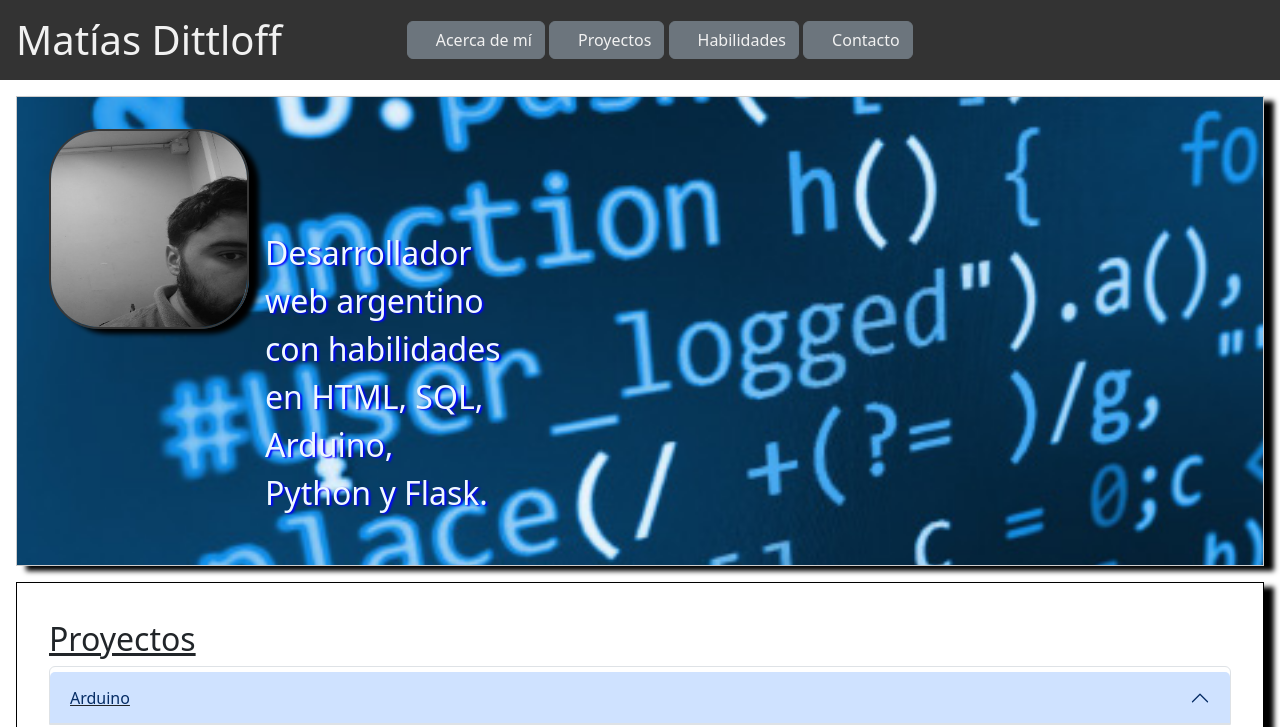
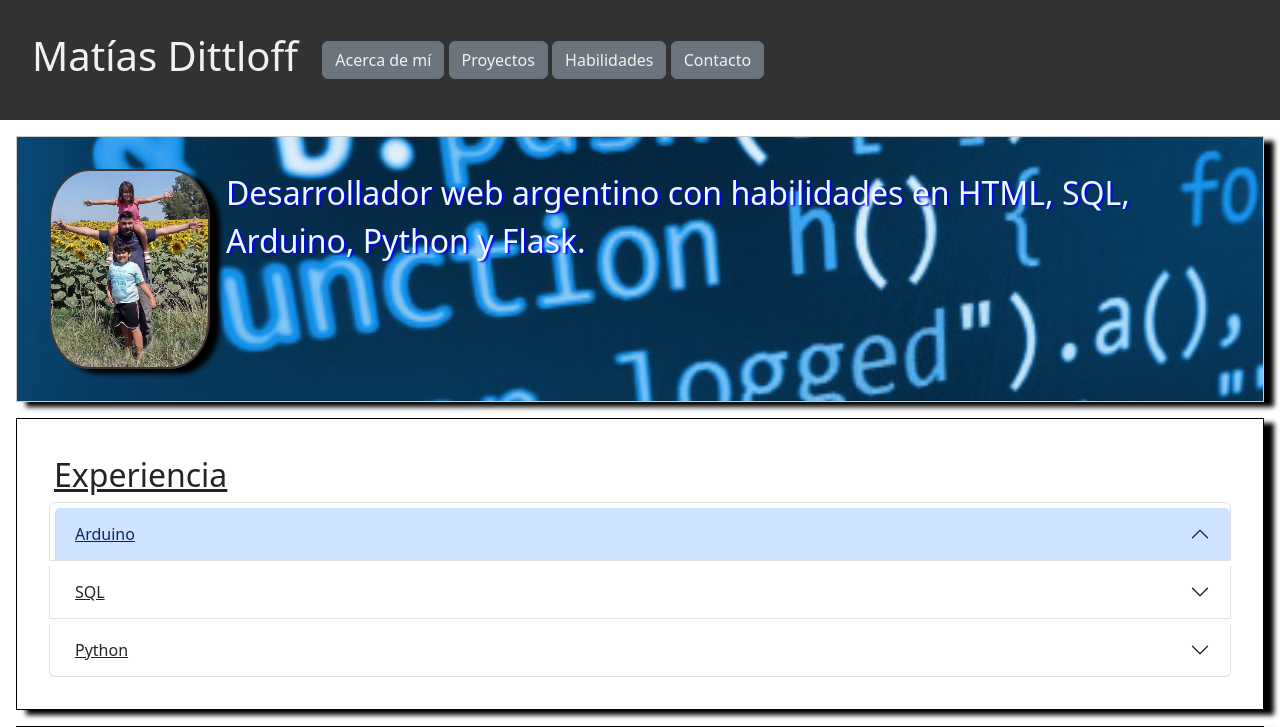
Before and after one commit to matiasDittloff/CV_Matias_dittloff, a plain HTML site: page index.html in a window 1280 px wide. Shown: the top 727 px of the page. Drawn offline with nearby package versions, Linux system fonts and the light colour scheme.

Commit message:
arrreglos para entregar
centrar textos

```diff
--- a/estilo.css
+++ b/estilo.css
@@ -11,22 +11,28 @@ body {
     align-items: center;
     background-color: #333;
     color: #f1f1f1;
-    padding: 1em;
+    padding: 2em;
+  }
+
+  header h1 {
+    display:flex;
+    float: left;
+    text-align: center;
+
+
+  }
+
+  header nav{
+    float: right;
+    margin-left: 2%;
   }
 
 
-
-
-
-  header h1 {
-    margin: 0;
-    margin-right: 10%;
-  }
-
   header nav a {
     color: #f1f1f1;
-    text-decoration: none;
-    margin-left: 1em;
+    text-decoration: double;
+    margin-bottom: 2em;
+
   }
 
   main {
@@ -45,26 +51,30 @@ body {
     box-shadow: 10px 5px 5px black
   }
 
-
-
   section#about img {
-
-     filter: grayscale(100%);
      border-radius: 25%;
      max-width: 200px;
      max-height: 200px;
      width: 200px;
      height: auto;
      margin-right: 1em;
-    /* padding:1em;*/
      border: 2px solid rgb(65, 53, 53);
      float: left;
      box-shadow: 10px 5px 5px black
   }
 
+  section#about p{
+    display:flex;
+    float: right;
+    color: aliceblue;
+    font-size: 200%;
+    text-shadow: 2px 1px 2px blue;
+  }
+
+
   section h2 {
     margin-top: 5px;
-    margin-left: px;
+    margin-left: 5px;
 
   }
 
@@ -77,26 +87,6 @@ body {
     text-decoration: underline;
   }
 
-  section#about h2{
-    color: aliceblue;
-    align-self: flex-start;
-    width: 20%;
-
-}
-
-section#about p{
-    color: aliceblue;
-    width: 20%;
-    font-size: 200%;
-    text-shadow: 2px 1px 2px blue;
-
-}
-
-
-
-  section p {
-    margin-top: 100px;
-  }
 
   section#experience .project {
     margin-bottom: 1em;
@@ -132,7 +122,7 @@ section#about p{
   }
 
   section#contact img{
-    margin-left: 30%;
+    margin-left: 5%;
     box-shadow: 10px 5px 5px black
   }
 
--- a/index.html
+++ b/index.html
@@ -16,17 +16,17 @@
         <button type="button" class="btn btn-secondary"><a href="#experience">Proyectos</a></button>
         <button type="button" class="btn btn-secondary"><a href="#skills">Habilidades</a></button>
         <button type="button" class="btn btn-secondary"> <a href="#contact">Contacto</a></button>
+      </nav>
 
-      </nav>
     </header>
     <main>
       <section id="about">
-        <img src="imagenes\IMG_20180321_153630022.jpg" alt="Foto de Matías Dittloff">
+        <img src="imagenes\catamatiasciro.jpg" alt="Foto de Matías abatar">
         <p>Desarrollador web argentino con habilidades en HTML, SQL, Arduino, Python y Flask.</p>
+      </section>
 
-      </section>
       <section id="experience">
-        <h2>Proyectos</h2>
+        <h2>Experiencia</h2>
         <div class="accordion" id="accordionExample">
           <div class="accordion-item">
             <h2 class="accordion-header" id="headingOne">
```
Also changed, not shown: imagenes/catamatiasciro.jpg (added).
